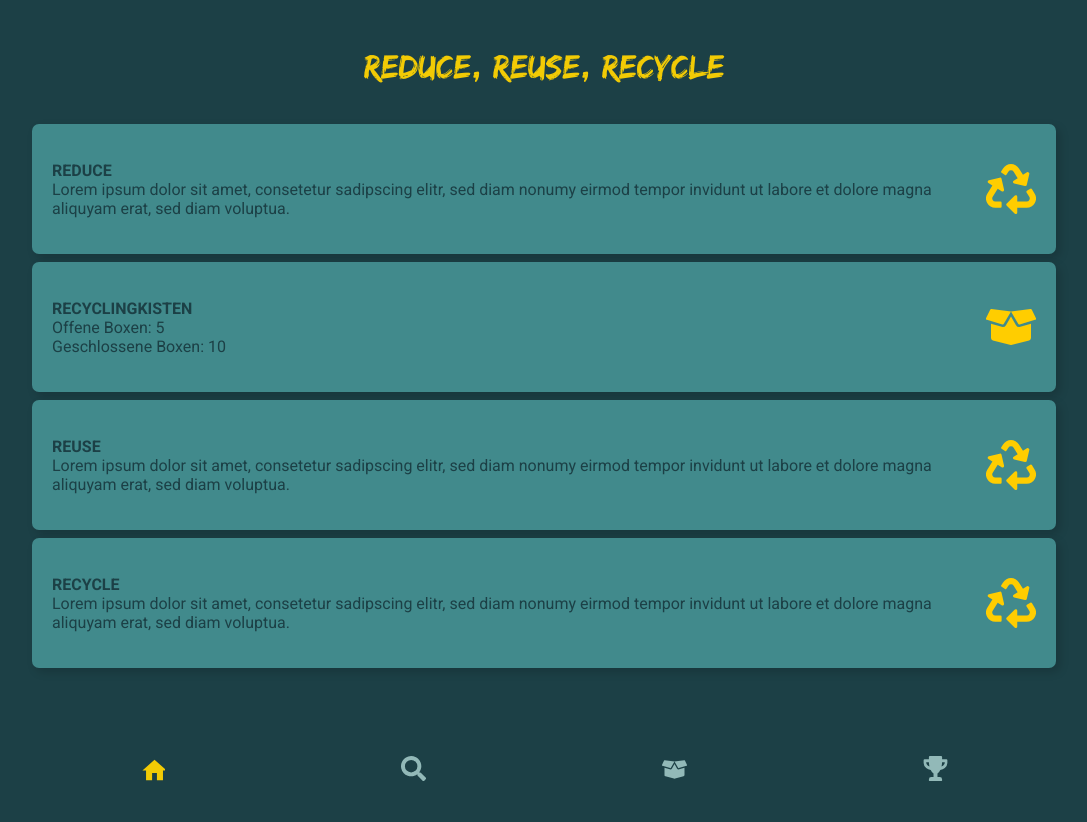
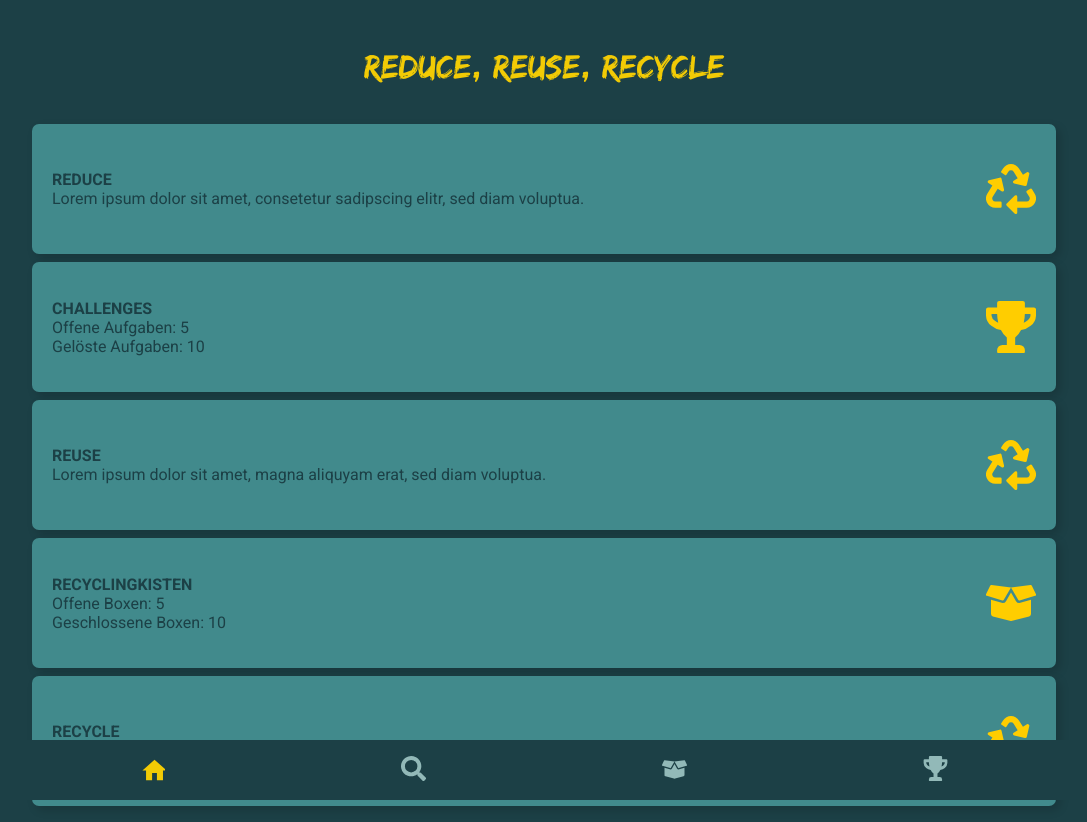
Before and after one commit to Frenzy265/recycle, a React (Create React App) app in the folder client/: page / in a window 1280 px wide. Shown: the whole page, without its empty margins (96-1183 px from the left). Before the commit the page ends 800 px from the top, so only its background shows below. Built offline with nearby package versions, Linux system fonts and the light colour scheme.

Commit message:
✨ Add challenge overwiev card

```diff
--- a/client/src/pages/Home.js
+++ b/client/src/pages/Home.js
@@ -2,6 +2,7 @@ import Header from "../components/Header";
 import { Card } from "../components/Card";
 import IconRecycle from "../assets/icon-recycle-action.svg";
 import IconBox from "../assets/icon-box-action.svg";
+import IconTrophy from "../assets/icon-trophy-action.svg";
 
 export default function Home() {
   return (
@@ -11,7 +12,20 @@ export default function Home() {
         title="Reduce"
         icon={IconRecycle}
         alt="Icon Recycle"
-        infoOne="Lorem ipsum dolor sit amet, consetetur sadipscing elitr, sed diam nonumy eirmod tempor invidunt ut labore et dolore magna aliquyam erat, sed diam voluptua."
+        infoOne="Lorem ipsum dolor sit amet, consetetur sadipscing elitr, sed diam voluptua."
+      />
+      <Card
+        title="Challenges"
+        icon={IconTrophy}
+        alt="Icon Trophy"
+        infoOne="Offene Aufgaben: 5"
+        infoTwo="Gelöste Aufgaben: 10"
+      />
+      <Card
+        title="Reuse"
+        icon={IconRecycle}
+        alt="Icon Recycle"
+        infoOne="Lorem ipsum dolor sit amet, magna aliquyam erat, sed diam voluptua."
       />
       <Card
         title="Recyclingkisten"
@@ -21,16 +35,10 @@ export default function Home() {
         infoTwo="Geschlossene Boxen: 10"
       />
       <Card
-        title="Reuse"
-        icon={IconRecycle}
-        alt="Icon Recycle"
-        infoOne="Lorem ipsum dolor sit amet, consetetur sadipscing elitr, sed diam nonumy eirmod tempor invidunt ut labore et dolore magna aliquyam erat, sed diam voluptua."
-      />
-      <Card
         title="Recycle"
         icon={IconRecycle}
         alt="Icon Recycle"
-        infoOne="Lorem ipsum dolor sit amet, consetetur sadipscing elitr, sed diam nonumy eirmod tempor invidunt ut labore et dolore magna aliquyam erat, sed diam voluptua."
+        infoOne="Lorem ipsum dolor sit amet, consetetur sadipscing elitr, sed diam voluptua."
       />
     </>
   );
```
